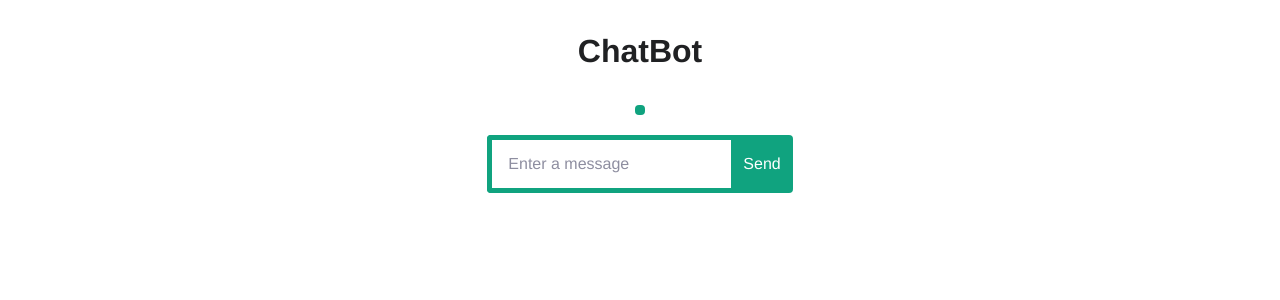
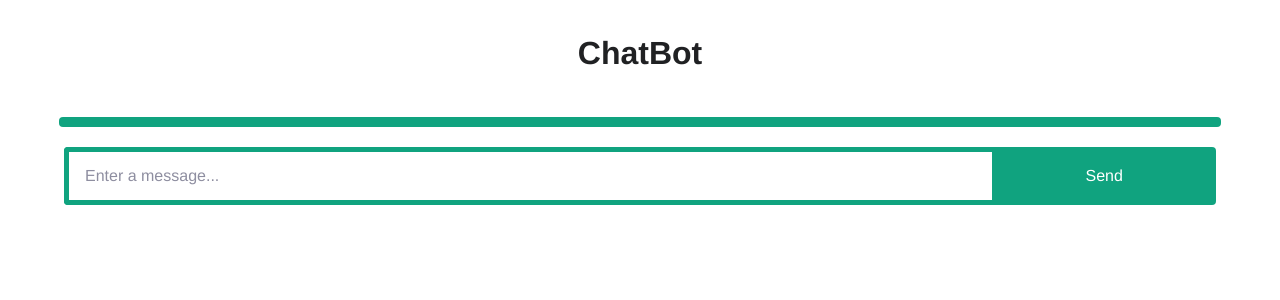
Before and after one commit to ThatBlokeJosh/ChatBot, a Flask app: template templates/index.html in a window 1280 px wide. Shown: the top 300 px of the page. Run offline with Flask 2, Linux system fonts and the light colour scheme; the template is opened without the code that fills it, so the values that code supplies are empty; some web fonts are replaced.

Commit message:
Slight frontend changes

```diff
--- a/static/main.css
+++ b/static/main.css
@@ -25,6 +25,10 @@ body {
   flex-direction: column;
   align-items: center;
   padding-top: 10px;
+  box-sizing: border-box;
+  width: 100%;
+  height: 100%;
+  margin: auto 0;
 }
 .icon {
   width: 34px;
@@ -33,11 +37,13 @@ h1 {
   font-size: 32px;
   font-weight: bold;
   color: #202123;
+  padding: 10px;
+  border-radius: 4px;
 }
 form {
   display: flex;
   flex-direction: row;
-  width: 50%px;
+  width: 90%;
 }
 input:focus {
   text-decoration: none;
@@ -49,7 +55,7 @@ input[type="text"] {
   border: 5px solid #10a37f;
   border-right: 0 solid white;
   border-radius: 4px 0px 0px 4px;
-  text-decorations: none;
+  width: 80%;
 }
 ::placeholder {
   color: #8e8ea0;
@@ -63,13 +69,17 @@ input[type="submit"] {
   border-radius: 0px 4px 4px 0;
   text-align: center;
   cursor: pointer;
+  width: 20%;
 }
 .result {
   font-weight: bold;
   margin: 40px;
+  text-align: center;
 }
 .answer {
   border: 5px solid #10a37f;
   border-radius: 4px;
   margin: 20px;
+  width: 90%;
+  height: 50%;
 }
--- a/templates/index.html
+++ b/templates/index.html
@@ -12,7 +12,7 @@
       {% endif %}
   </div>
   <form method="post">
-    <input type="text" name="answer" placeholder="Enter a message" required />
+    <input type="text" name="answer" placeholder="Enter a message..." required />
     <input type="submit" value="Send" />
   </form>
 </body>
```
